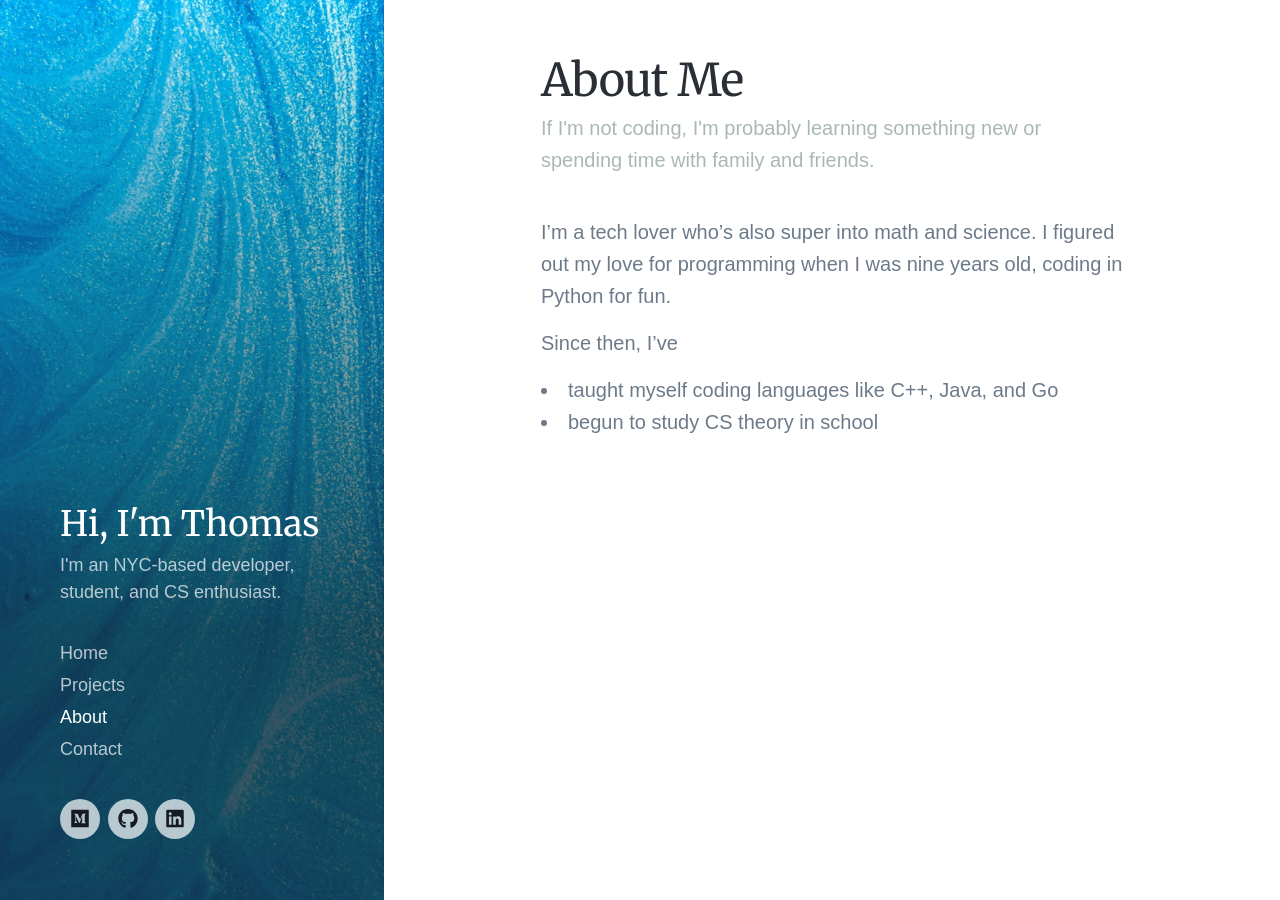
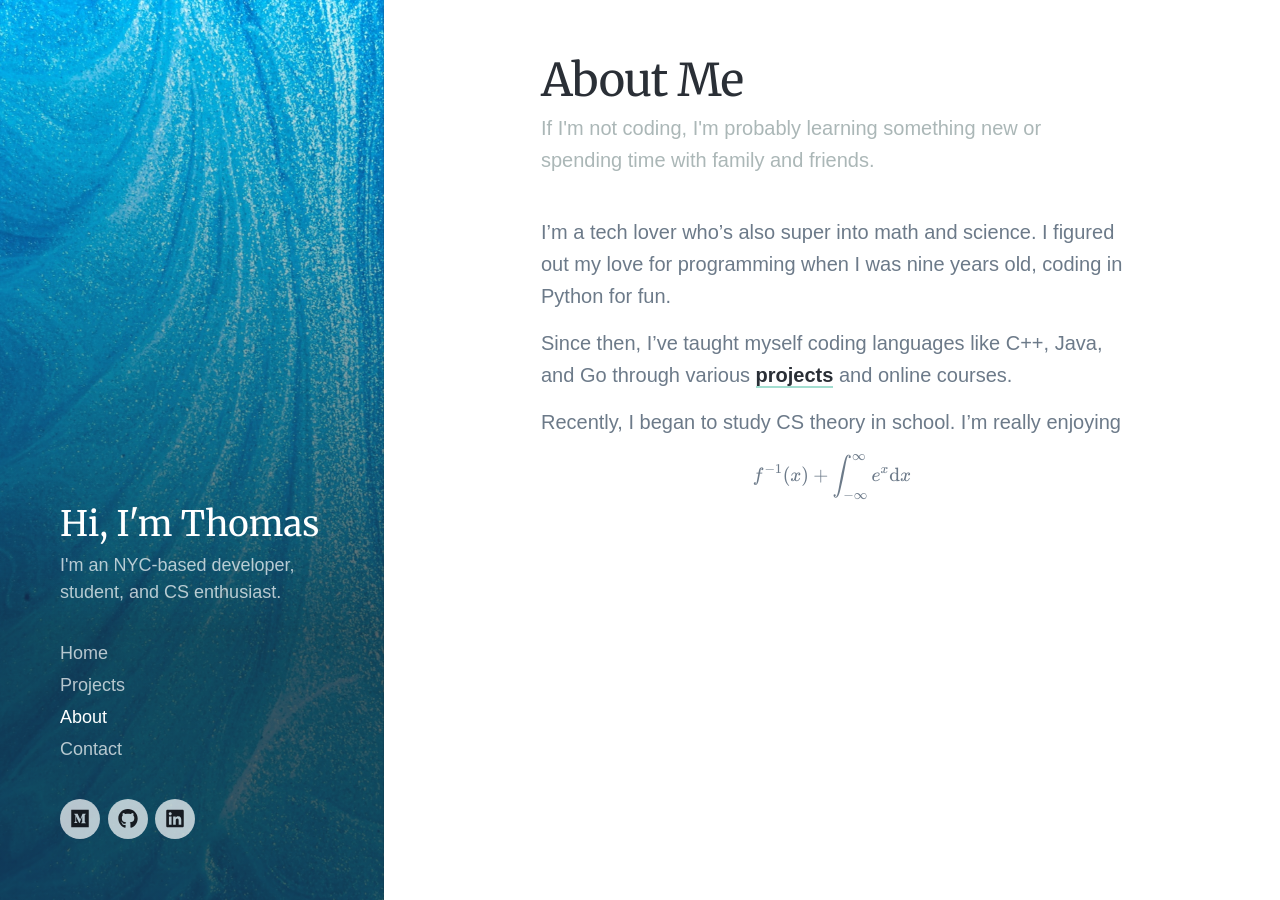
Before and after one commit to thomasbreydo/thomasbreydo.github.io, a Jekyll site: the page built from _pages/about.md, in a window 1280 px wide and 900 px high. Built offline with Jekyll 4.4.1, drawn with Linux system fonts in a browser that asks for light colours; nearby versions of some CDN libraries; some web fonts are replaced.

```diff
--- a/_pages/about.md
+++ b/_pages/about.md
@@ -10,7 +10,9 @@ featured_image: /assets/images/fullsize/blue.jpg
 I'm a tech lover who's also super into math and science. I figured out my love for programming when I was nine years
 old, coding in Python for fun.
 
-Since then, I've
+Since then, I've taught myself coding languages like C++, Java, and Go through various [projects](/projects/)
+and online courses.
 
-* taught myself coding languages like C++, Java, and Go
-* begun to study CS theory in school
+Recently, I began to study CS theory in school. I'm really enjoying
+
+$$f^{-1}(x)+\int_{-\infty}^{\infty}e^x\mathrm dx$$
```
Also changed, not shown: _data/settings.yml (+9 -1 lines).
